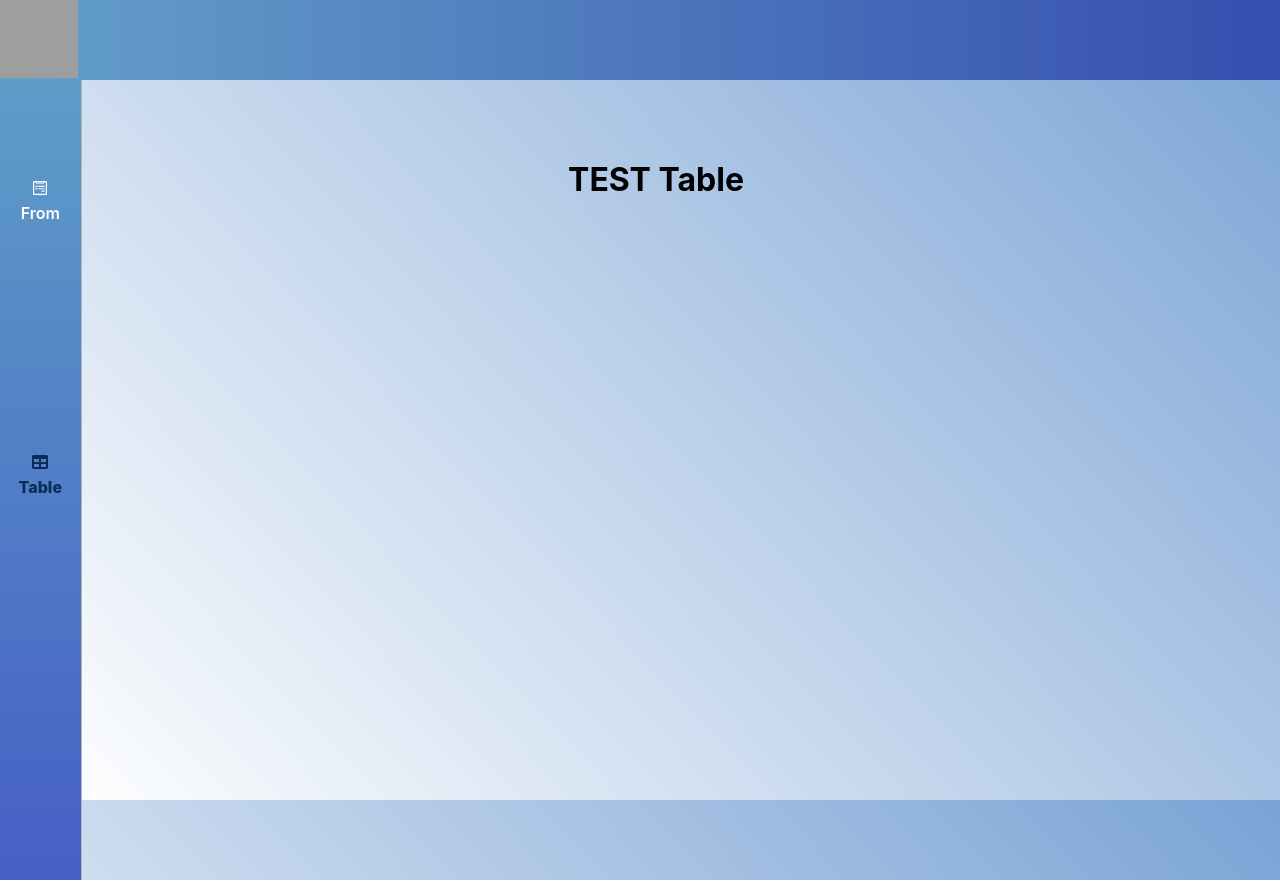
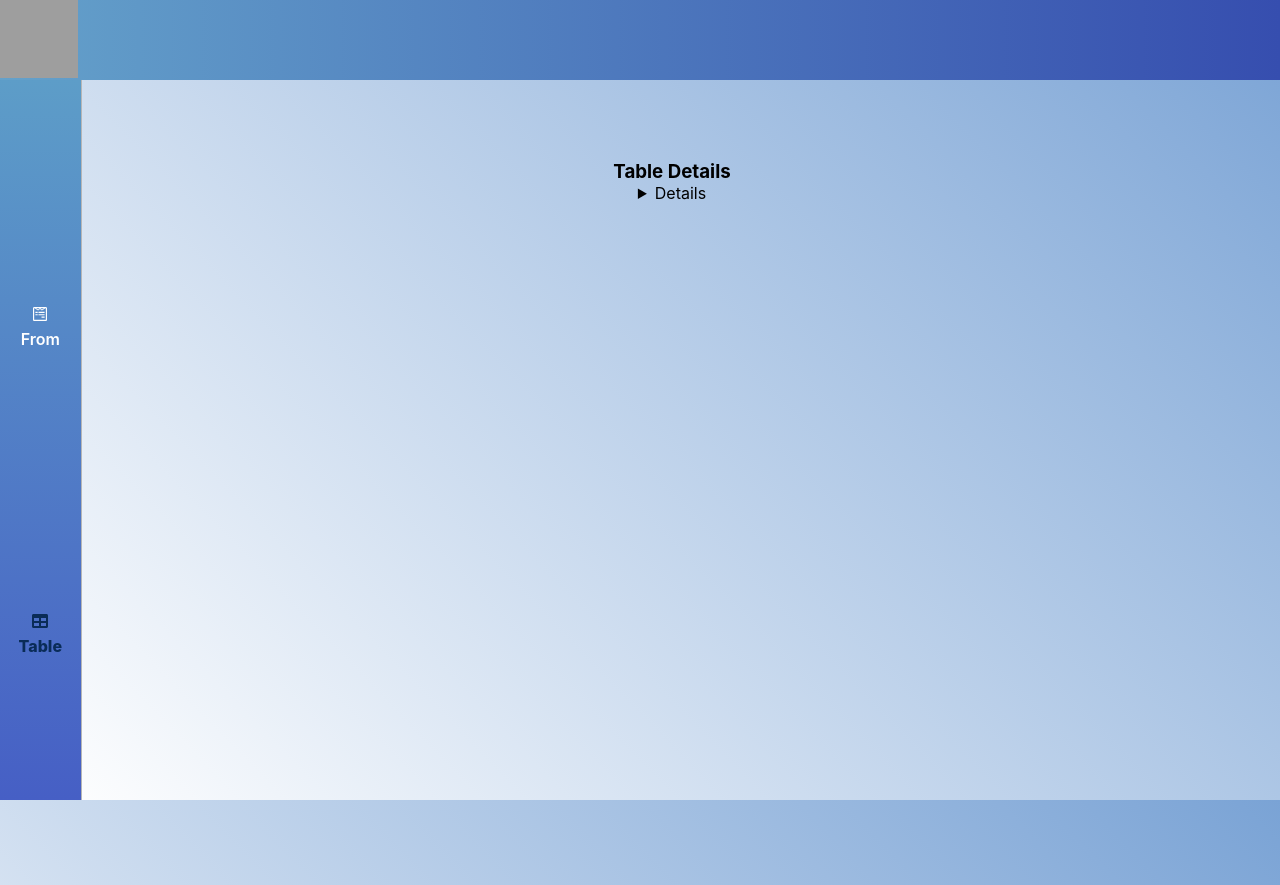
Before and after one commit to BoyanK95/yara2023, a React (Create React App) app in the folder React/ReactAssignment/yara-react-assignment/: page /table in a window 1280 px wide. Built offline with nearby package versions, Linux system fonts and the light colour scheme; grey boxes are pictures that could not be loaded.

Commit message:
Created Table page with Table component in it

```diff
--- a/React/ReactAssignment/yara-react-assignment/src/App.js
+++ b/React/ReactAssignment/yara-react-assignment/src/App.js
@@ -4,6 +4,7 @@ import './App.css';
 import HomePage from './pages/HomePage/HomePage';
 import NotFound from './pages/NotFoundPage/NotFound';
 import FormPage from './pages/FormPage/FormPage';
+import TablePage from './pages/TablePage/TablePage';
 
 function App() {
     return (
@@ -16,7 +17,7 @@ function App() {
                     <FormPage />
                 </Route>
                 <Route path='/table'>
-                    <h1>TEST Table</h1>
+                    <TablePage />
                 </Route>
                 <Route path='*'>
                     <NotFound />
--- a/React/ReactAssignment/yara-react-assignment/src/components/Layout/Layout.module.css
+++ b/React/ReactAssignment/yara-react-assignment/src/components/Layout/Layout.module.css
@@ -1,7 +1,7 @@
 .main {
     text-align: center;
     top: 7rem;
-    left: 5rem;
+    left: 6rem;
     position: absolute;
     margin: 3rem auto;
     width: 90%;
--- a/React/ReactAssignment/yara-react-assignment/src/components/Layout/SideNavBar/SideNavbar.module.css
+++ b/React/ReactAssignment/yara-react-assignment/src/components/Layout/SideNavBar/SideNavbar.module.css
@@ -3,7 +3,7 @@
     flex-direction: column;
     justify-content: space-between;
     width: 5.1rem;
-    height: 100vh;
+    height: calc(100vh - 5rem);
     box-sizing: border-box;
     border-right: 0.5px solid rgb(182, 182, 182);
     padding: 0;
@@ -21,7 +21,7 @@
 .sidebar li {
     margin: 4.1rem 0rem;
     padding: 2.13rem 0;
-    margin-bottom: 10rem;
+    margin: 12rem 0;
     text-align: center;
 }
 
--- a/React/ReactAssignment/yara-react-assignment/src/components/TableComponent/Table.js
+++ b/React/ReactAssignment/yara-react-assignment/src/components/TableComponent/Table.js
@@ -1,6 +1,9 @@
+import {FaQuestion} from 'react-icons/fa'
+import classes from './Table.module.css'
+
 const Table = () => {
     return (
-        <table>
+        <table className={classes.table}>
             <thead>
                 <tr>
                     <th>Crop</th>
@@ -11,7 +14,7 @@ const Table = () => {
                 </tr>
             </thead>
             <tbody>
-                <tr>
+                {/* <tr>
                     <td>
                         <a href='#'>Search</a>
                     </td>
@@ -23,17 +26,17 @@ const Table = () => {
                     </td>
                     <td></td>
                     <td></td>
-                </tr>
+                </tr> */}
             </tbody>
             <tfoot>
                 <tr>
-                    <td class='last-td-row'>Almonds Generic</td>
-                    <td class='last-td-row'>Yes</td>
-                    <td class='last-td-row'>No</td>
-                    <td class='last-td-row'>
-                        <img src='./assets/questionmark.png' alt='questionmark' />
+                    <td className='last-td-row'>Almonds Generic</td>
+                    <td className='last-td-row'>Yes</td>
+                    <td className='last-td-row'>No</td>
+                    <td className='last-td-row'>
+                        <FaQuestion />
                     </td>
-                    <td class='last-td-row' id='actions-td'>
+                    <td className='last-td-row' id='actions-td'>
                         ...
                     </td>
                 </tr>
--- /dev/null
+++ b/React/ReactAssignment/yara-react-assignment/src/components/TableComponent/Table.module.css
@@ -0,0 +1,14 @@
+.table {
+    margin-left: 20rem;
+    border: 1px solid rgb(2, 2, 68);
+    padding: 3rem;
+    border-radius: 5px;
+}
+
+.table tr {
+    padding: 1rem;
+}
+
+.table th, .table td {
+    padding: 1rem;
+}
--- /dev/null
+++ b/React/ReactAssignment/yara-react-assignment/src/pages/TablePage/TablePage.js
@@ -0,0 +1,14 @@
+import Table from '../../components/TableComponent/Table';
+
+const TablePage = () => {
+    return (
+        <div>
+            <h3>Table Details</h3>
+            <details>
+                <Table />
+            </details>
+        </div>
+    );
+};
+
+export default TablePage;
```
Also changed, not shown: React/ReactAssignment/yara-react-assignment/src/pages/TablePage/TablePage.module.css (added).
